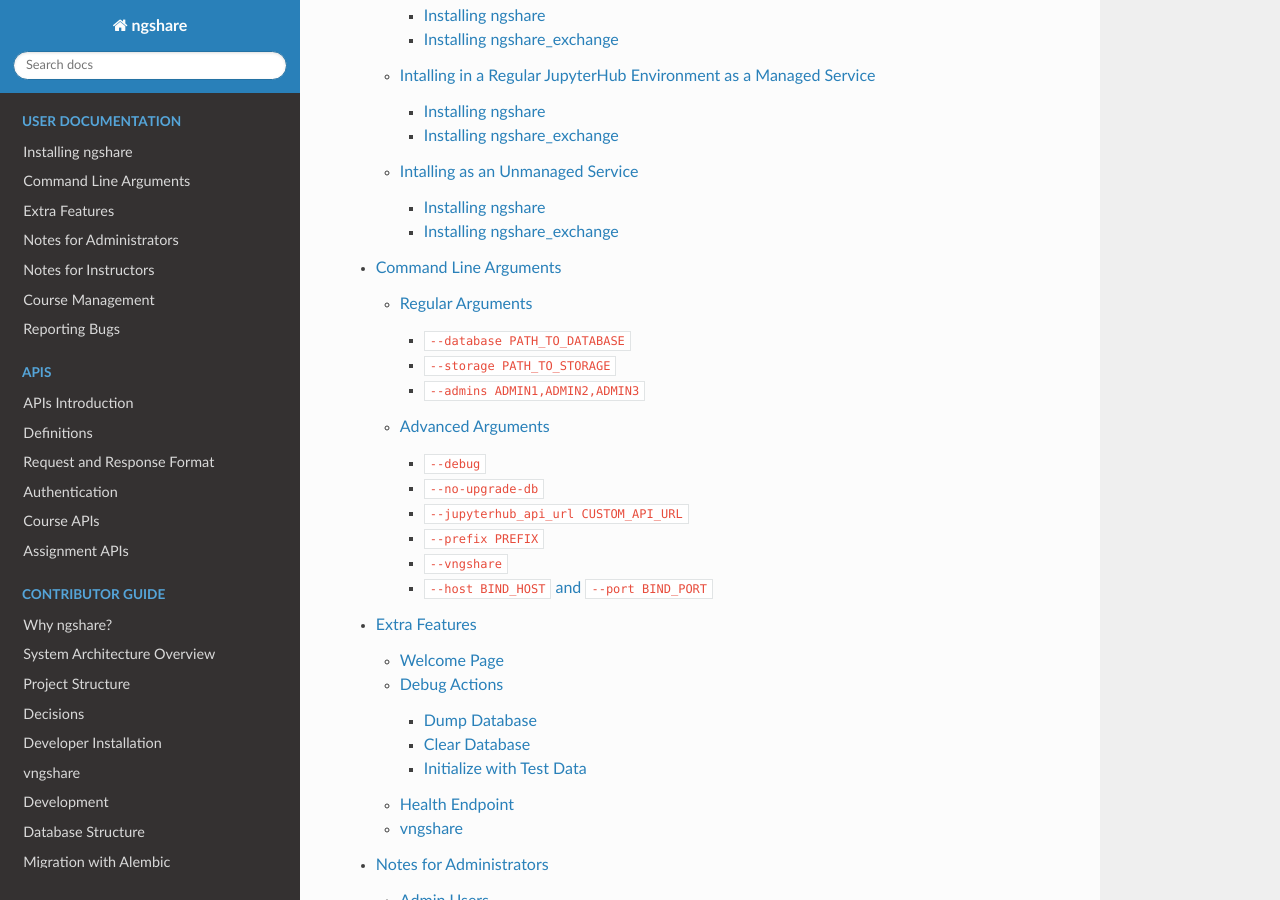
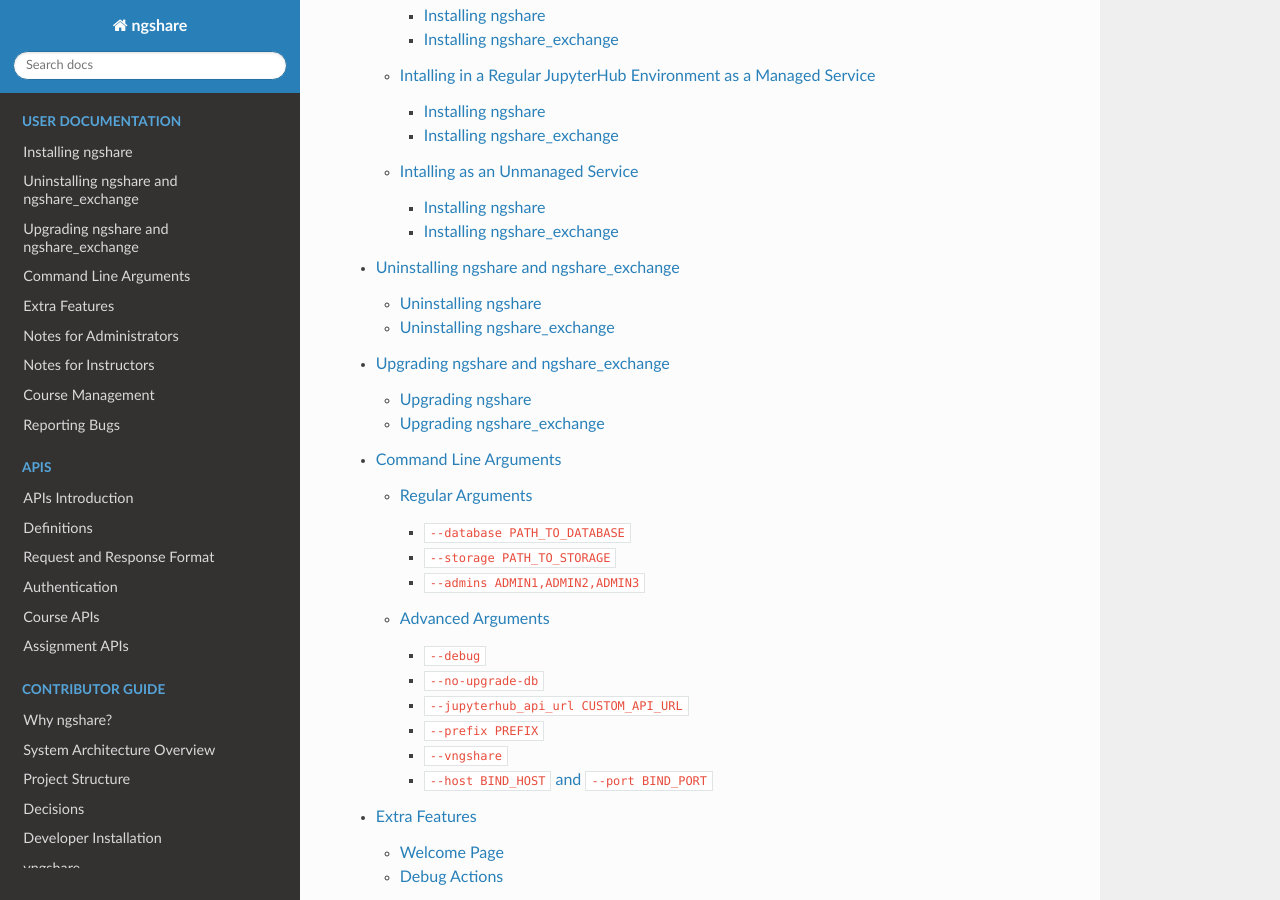
Before and after one commit to LibreTexts/ngshare, a Sphinx documentation site: the page built from docs/index.rst, in a window 1280 px wide and 900 px high, scrolled down 594 px. Built offline with Sphinx 7.4.7 and the Read the Docs theme 2.0.0, drawn with Linux system fonts in a browser that asks for light colours.

Commit message:
add upgrade/uninstall guides

```diff
--- a/docs/index.rst
+++ b/docs/index.rst
@@ -31,6 +31,8 @@
    :caption: User Documentation
 
    user_guide/install.rst
+   user_guide/uninstall.rst
+   user_guide/upgrade.rst
    user_guide/cmdline.rst
    user_guide/extra.rst
    user_guide/notes_admin.rst
--- a/docs/user_guide/notes_admin.rst
+++ b/docs/user_guide/notes_admin.rst
@@ -24,6 +24,10 @@
 
 The database should be backed up before updating ngshare because the schema and data migration may corrupt the database.
 
+When installed using Helm, the database and all uploaded files are stored in a PVC usually called ``ngshare-pvc`` (or ``yourreleasename-pvc``). You can back up everything in that volume.
+
+When installed manually using ``pip``, you should have configured where the database is using command line arguments. If not, the database and all uploaded files should be in ``/srv/ngshare``.
+
 Removing Semantics
 ------------------
 Removing something (e.g. assignment, course) in ngshare will remove relevant objects and relations in database, but the actual files are NOT removed from the storage path.
--- /dev/null
+++ b/docs/user_guide/uninstall.rst
@@ -0,0 +1,34 @@
+Uninstalling ngshare and ngshare_exchange
+=========================================
+
+Uninstalling ngshare
+--------------------
+If you installed ngshare using a helm chart, you can uninstall it there. Assuming your release is called ``ngshare``:
+
+.. code:: bash
+
+    # helm3
+    helm uninstall ngshare
+
+    # helm2
+    helm delete --purge ngshare
+
+If you installed ngshare manually using pip, you may uninstall it there as well:
+
+.. code:: bash
+
+    pip uninstall ngshare
+
+Afterwards, be sure to also modify your Z2JH helm values or ``jupyterhub_config.py`` and remove ngshare as a service.
+
+Please back up the database and user files before uninstallation, in case you need it. Read `Notes for Administrators <notes_admin.html>`_ for more information.
+
+Uninstalling ngshare_exchange
+-----------------------------
+You may uninstall ngshare using pip:
+
+.. code:: bash
+
+    pip uninstall ngshare_exchange
+
+Be sure to modify the ``nbgrader_config.py`` file and remove references to ngshare_exchange, so you can continue using nbgrader normally.
--- /dev/null
+++ b/docs/user_guide/upgrade.rst
@@ -0,0 +1,30 @@
+Upgrading ngshare and ngshare_exchange
+======================================
+
+Upgrading ngshare
+-----------------
+If you installed ngshare using a helm chart, upgrading is as simple as a `helm update`:
+
+.. code:: bash
+
+    helm repo update
+    # assuming your release is called ngshare
+    helm upgrade ngshare ngshare/ngshare -f your_config.yaml
+
+If you aren't using the helm chart and installed ngshare using pip, upgrade through pip:
+
+.. code:: bash
+
+    pip install -U ngshare
+
+Please back up the database before an update just in case. Read `Notes for Administrators <notes_admin.html>`_ for more information on how ngshare upgrades affect the database.
+
+Upgrading ngshare_exchange
+--------------------------
+ngshare_exchange should be installed as a pip package, so update is simple:
+
+.. code:: bash
+
+    pip install -U ngshare_exchange
+
+No further reconfiguration should be required, although it is recommended to restart all notebook servers after an update.
```
